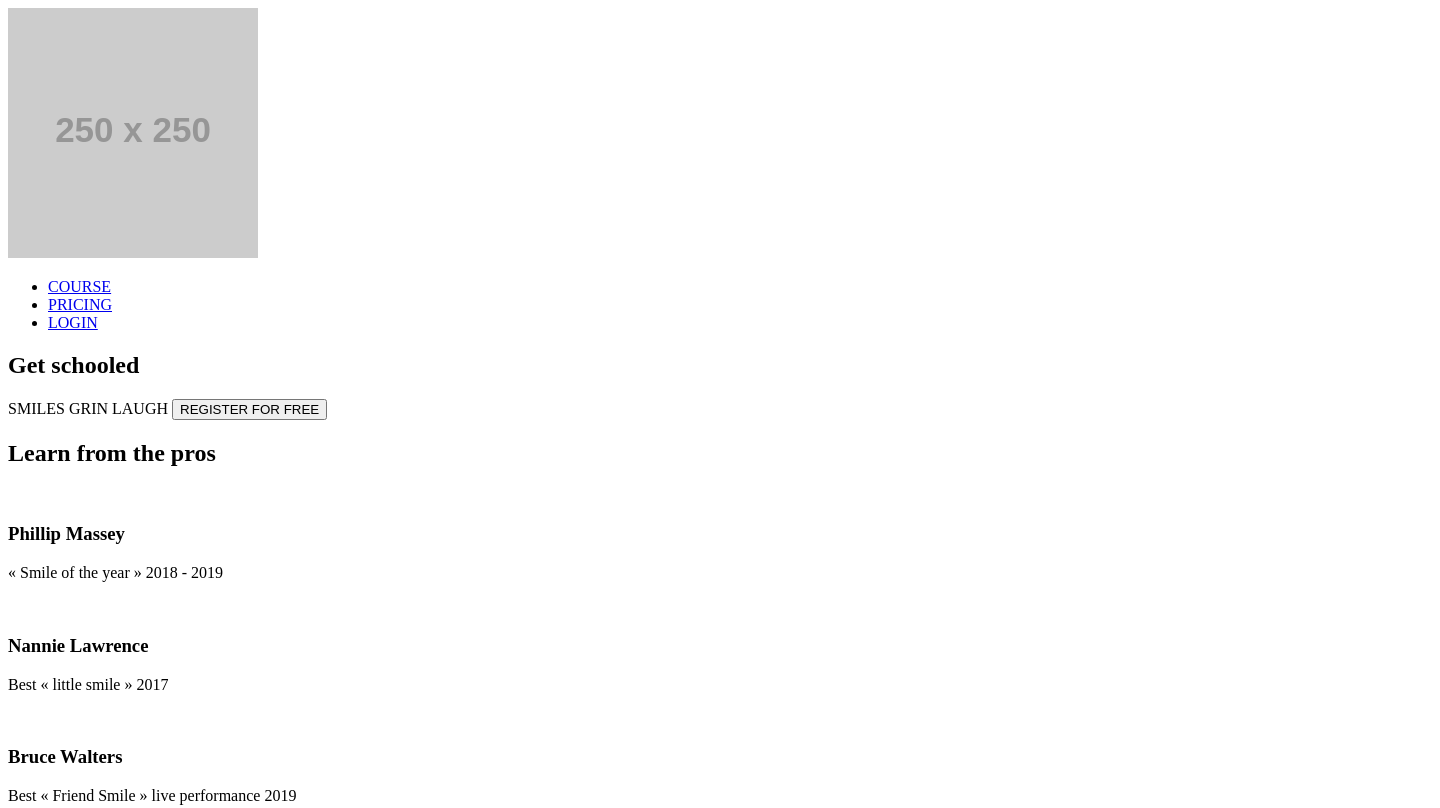
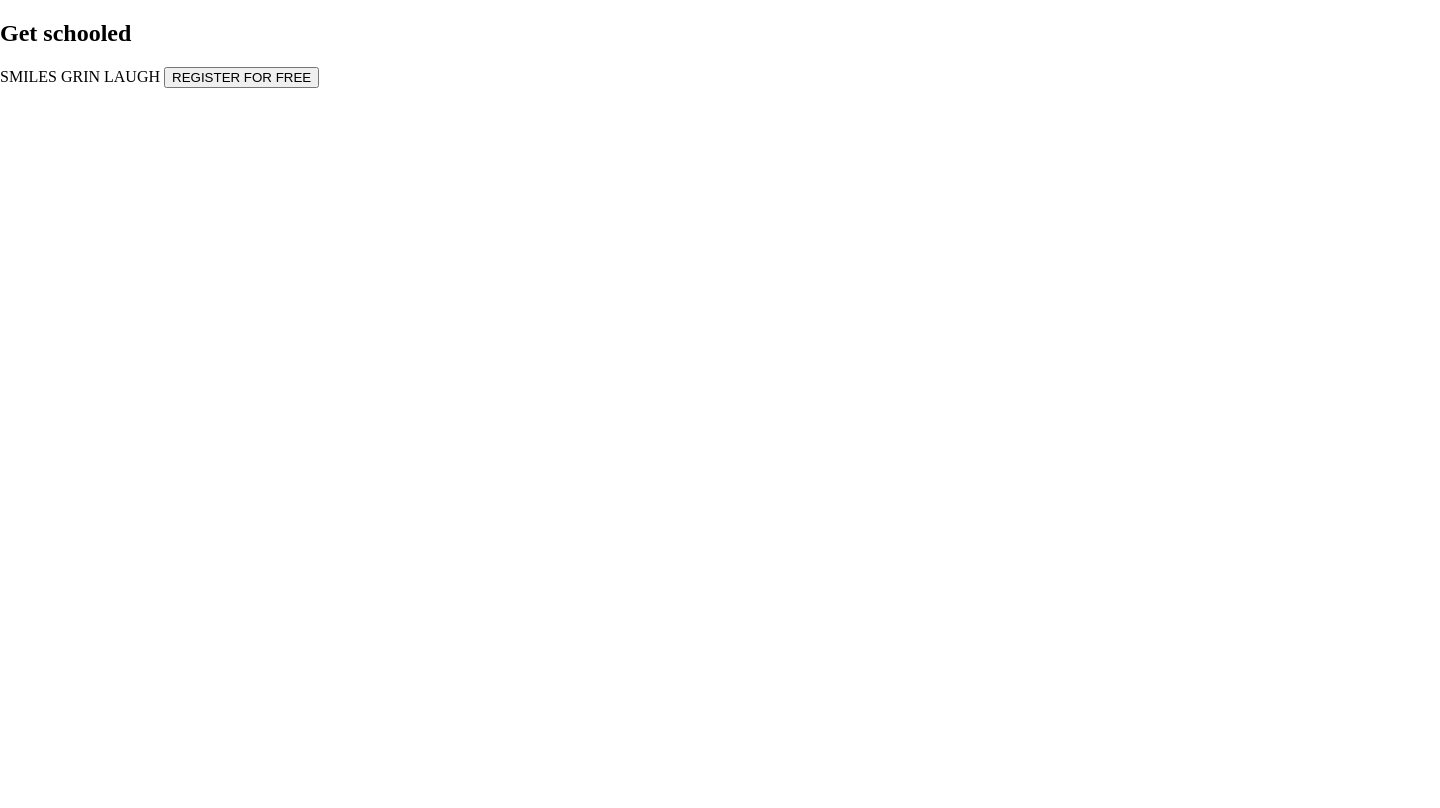
Before and after one commit to Tewabech/alx_html_css, a plain HTML site: page css_advanced/index.html in a window 1280 px wide. Shown: the top 808 px of the page, 1440 px wide, since content can reach past the window. Drawn offline with Linux system fonts and the light colour scheme; placeholder pictures from the web are drawn by us.

Commit message:
this is the head

```diff
--- a/css_advanced/index.html
+++ b/css_advanced/index.html
@@ -22,7 +22,7 @@
     </header>
     <main>
         <section>
-            <div>
+            <div class = "card1">
                 <h1>Get schooled</h1>
                 <span>SMILES</span>
                 <span>GRIN</span>
--- a/css_advanced/styles.css
+++ b/css_advanced/styles.css
@@ -0,0 +1,9 @@
+.card1 {
+ background-color: #ffffff;
+position: absolute;
+width: 1440px;
+height: 1093px;
+left: 0px;
+top: 0px;
+
+}
```
